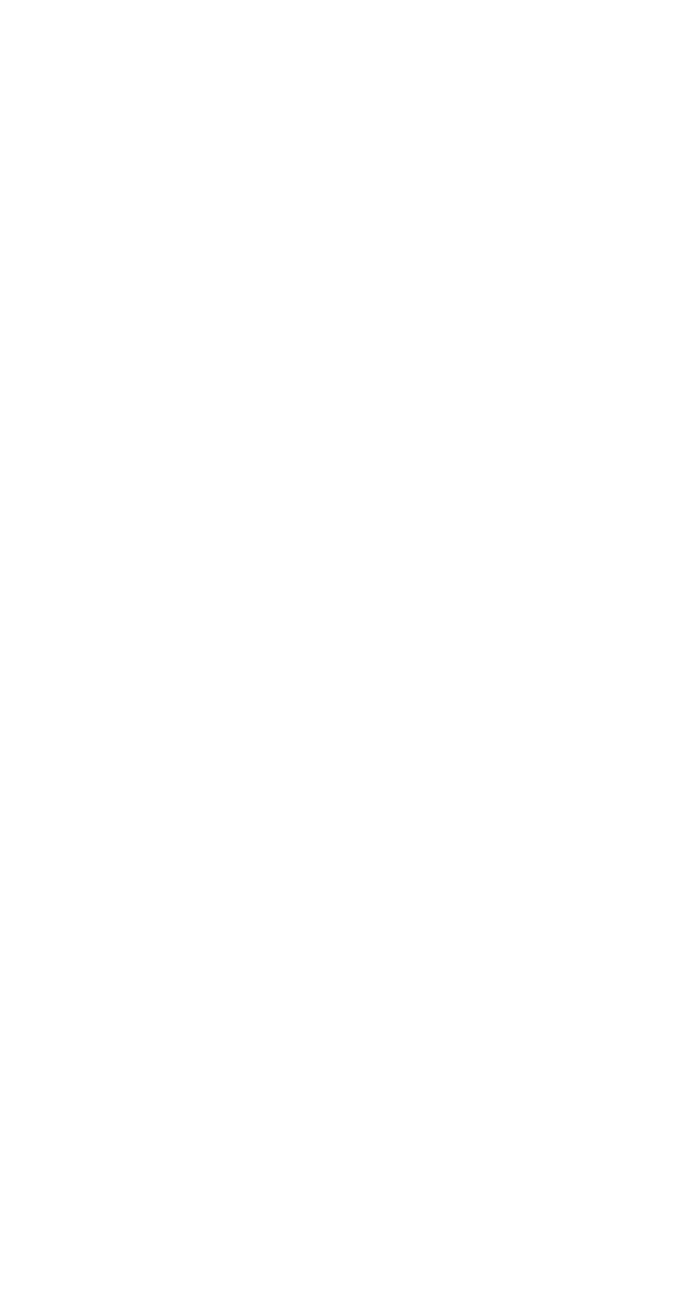
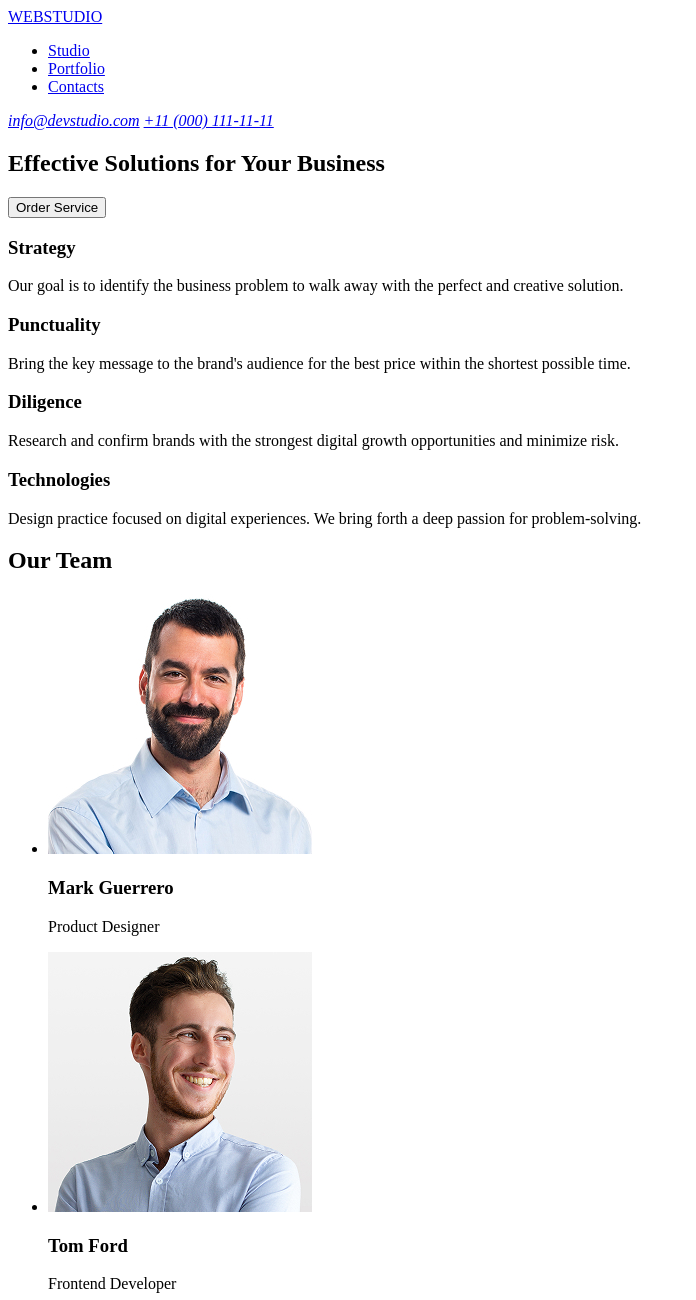
Before and after one commit to main988/goit-markup-hw-01, a plain HTML site: page index.html in a window 1280 px wide. Shown: the top 1300 px of the page, without its empty margins (0-696 px from the left). Before the commit the page ends 800 px from the top, so only its background shows below. Drawn offline with Linux system fonts and the light colour scheme.

Commit message:
update four

```diff
--- a/index.html
+++ b/index.html
@@ -6,6 +6,64 @@
     <title>homework-one</title>
   </head>
   <body>
-    <!-- Тут буде вміст сторінки -->
+  <header>
+    <nav>
+        <a href="index.html">WEBSTUDIO</a>
+        <ul>
+            <li><a href="#">Studio</a></li>
+            <li><a href="#">Portfolio</a></li>
+            <li><a href="#">Contacts</a></li>
+        </ul>
+        <address>
+            <a href="mailto:info@devstudio.com">info@devstudio.com</a>
+            <a href="tel:+110001111111">+11 (000) 111-11-11</a>
+        </address>
+    </nav>
+  </header>
+  <main>
+    <section>
+        <h1>Effective Solutions for Your Business</h1>
+        <button>Order Service</button>
+    </section>
+    <section>
+        <h3>Strategy</h3>
+        <p>Our goal is to identify the business problem to walk away with the perfect and creative solution.</p>
+        <h3>Punctuality</h3>
+        <p>Bring the key message to the brand's audience for the best price within the shortest possible time.</p>
+        <h3>Diligence</h3>
+        <p>Research and confirm brands with the strongest digital growth opportunities and minimize risk.</p>
+        <h3>Technologies</h3>
+        <p>Design practice focused on digital experiences. We bring forth a deep passion for problem-solving.</p>
+    </section>
+    <section>
+        <h2>Our Team</h2>
+        <ul>
+            <li>
+                <img src="images/onedev.jpg" alt="Mark Guerrero" width="264" height="260" />
+                <h3>Mark Guerrero</h3>
+                <p>Product Designer</p>
+            </li>
+            <li>
+                <img src="images/twodev.jpg" alt="Tom Ford" width="264" height="260" />
+                <h3>Tom Ford</h3>
+                <p>Frontend Developer</p>
+            </li>
+            <li>
+                <img src="images/threedev.jpg" alt="Camila Garcia" width="264" height="260" />
+                <h3>Camila Garcia</h3>
+                <p>Marketing</p>
+            </li>
+            <li>
+                <img src="images/fourdev.jpg" alt="Daniel Wilson" width="264" height="260" />
+                <h3>Daniel Wilson</h3>
+                <p>UI Designer</p>
+            </li>
+        </ul>
+    </section>
+  </main>
+  <footer>
+    <a href="index.html">WEBSTUDIO</a>
+    <p>Increase the flow of customers and sales for your business with digital marketing & growth solutions.</p>
+  </footer>
   </body>
   </html>
```
Also changed, not shown: images/fourdev.jpg (added), images/onedev.jpg (added), images/threedev.jpg (added), images/twodev.jpg (added).
